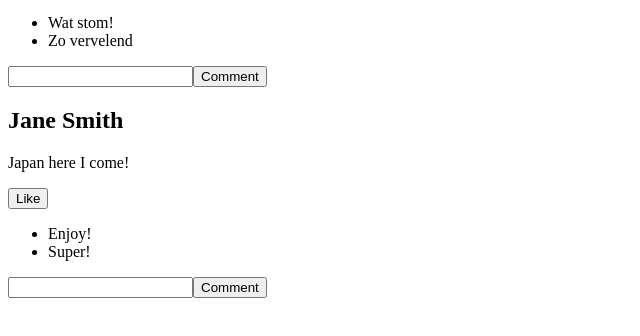
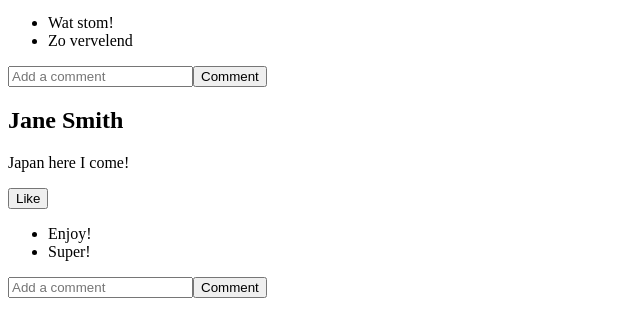
Before and after one commit to robywan27/learn-angular-in-2-hours, an Angular app: page / in a window 1280 px wide. Shown: the part 124-460 px from the top of the page, without its empty margins (0-640 px from the left). Built offline with nearby package versions, Linux system fonts and the light colour scheme.

Commit message:
Add two-way binding for Post button

```diff
--- a/src/app/posts/posts.html
+++ b/src/app/posts/posts.html
@@ -13,7 +13,7 @@
         <ul>
             <li *ngFor="let comment of post.comments">{{comment}}</li>
         </ul>
-        <input/>
-        <button>Comment</button>
+        <input [(ngModel)]="newComment" placeholder="Add a comment"/>
+        <button (click)="addComment(post.id)">Comment</button>
     </div>
 </div>
--- a/src/app/posts/posts.ts
+++ b/src/app/posts/posts.ts
@@ -1,15 +1,17 @@
 import { CommonModule } from '@angular/common';
 import { Component, Input } from '@angular/core';
+import { FormsModule } from '@angular/forms';
 
 @Component({
   selector: 'app-posts',
-  imports: [CommonModule],
+  imports: [CommonModule, FormsModule],
   templateUrl: './posts.html',
   styleUrl: './posts.scss',
 })
 export class Posts {
   @Input() userPosts: any[] = [];
   likedPosts: Set<number> = new Set();
+  newComment: string = '';
 
   likePost(id: number): void {
     if (this.likedPosts.has(id)) {
@@ -19,4 +21,12 @@ export class Posts {
       this.likedPosts.add(id);
     }
   }
+
+  addComment(postId: number): void {
+    const post = this.userPosts.find(p => p.id === postId);
+    if (post && this.newComment.trim()) { // check post is not undefined before checking if new comment is not empty
+      post.comments.push(this.newComment);
+      this.newComment = '';
+    }
+  }
 }
```
